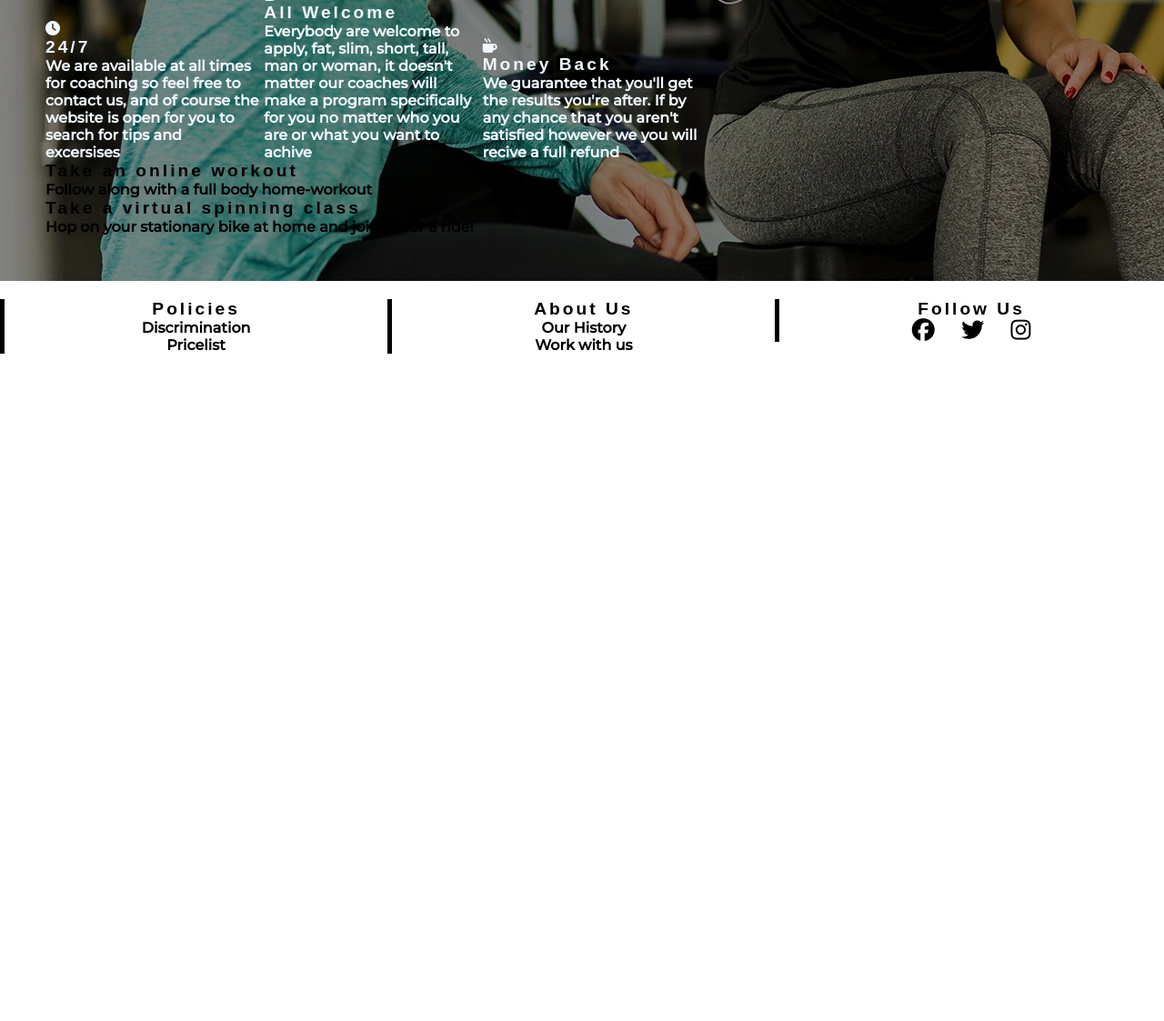
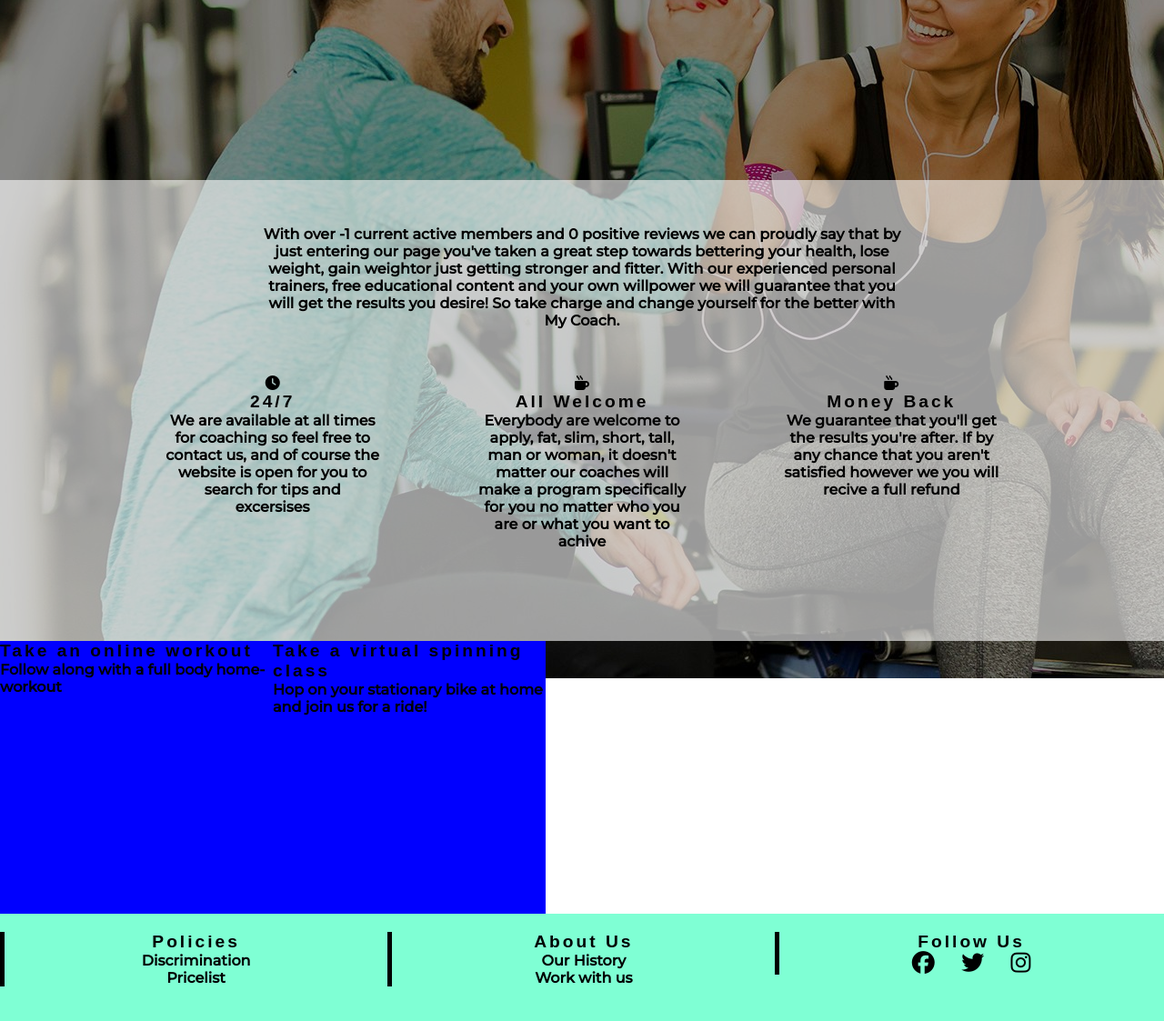
Before and after one commit to RobinGJonsson/Portfolio-Project-1, a plain HTML site: page index.html in a window 1280 px wide. Shown: the part 655-1778 px from the top of the page at 91% size. Before the commit the page ends 1134 px from the top, so only its background shows below. Drawn offline with Linux system fonts and the light colour scheme.

Commit message:
add style to footer and motivation, trying to position train-with-us elements

```diff
--- a/assets/css/style.css
+++ b/assets/css/style.css
@@ -7,6 +7,7 @@
 }
 
 body {
+    background: url(../images/personal-fitness-trainer.jpg) no-repeat center center;
     font-family: Montserrat, sans-serif;
     font-weight: 600;
 }
@@ -81,19 +82,13 @@ nav > a{
     list-style: none;
 }
 
-#motivation {
-    background: url(../images/personal-fitness-trainer.jpg) no-repeat center center rgba(0, 0, 0, 0.6);
-    color: aliceblue;
-    margin-top: 100px;
-    padding: 50px;
-}
-
 #special-offer {
     background-color: rgba(0, 0, 0, 0.6);
+    color: white;
     width: 33%;
     border-radius: 10px;
-    margin: 50px;
-    padding: 30px;
+    margin: 300px 0px 200px 100px;
+    padding: 50px;
 }
 #special-offer h2{
     font-size: 300%;
@@ -104,12 +99,51 @@ nav > a{
     text-align: center;
 }
 
+#motivation {
+    background: rgba(255, 255, 255, 0.6);
+    overflow: auto;
+    color: black;
+    margin-top: 100px;
+    padding: 50px;
+}
+
+#motivation > p {
+    width: 60%;
+    text-align: center;
+    margin: 0 auto;
+}
+
 .why-us {
     width: 20%;
     display: inline-block;
+    margin: 50px;
+    vertical-align: top;
+    text-align: center;
+}
+
+#why-us-container{
+    width: 100%;
+    text-align: center;
+    margin: 0 auto;
+}
+
+.train-with-us {
+    height: 300px;
+    width: 300px;
+    background-color: blue;
+}
+
+#spinning-class {
+    float: left;
+}
+
+#workout-class {
+    float: left;
 }
 
 footer {
+    clear: both;
+    background-color: aquamarine;
     height: 150px;
     width: 100%;
     padding-top: 20px;
--- a/index.html
+++ b/index.html
@@ -28,19 +28,19 @@
             <a id="signup" class="button" href="signup.html">Sign Up</a>
         </nav>
     </header>
-    <section id="motivation">
     <div id="special-offer">
         <h2>Start now for only $0/month!</h2>
         <p>Find your motivation with us and take the next step to make a positive change in your life</p>
         <a id="signup" class="button" href="signup.html">Sign Up</a>
     </div>
+    <section id="motivation">
         <p>
             With over -1 current active members and 0 positive reviews we can proudly say that by just entering our page
             you've taken a great step towards bettering your health, lose weight, gain weightor just getting stronger and fitter.
             With our experienced personal trainers, free educational content and your own willpower we will guarantee that you
             will get the results you desire! So take charge and change yourself for the better with My Coach.
         </p>
-        <div>
+        <div id="why-us-container">
             <div class="why-us">
                 <i class="fa-solid fa-clock"></i>
                 <h2>24/7</h2>
@@ -61,22 +61,27 @@
                     you will recive a full refund</p>
             </div>
         </div>
-        <div id="train-with-us">
+    </section>
+    <div class="train-with-us" id="workout-class">
         <a href="https://www.youtube.com/watch?v=oAPCPjnU1wA" target="_blank">
-                <div id="online-class"></div>
             <h2>Take an online workout</h2>
             <p>Follow along with a full body home-workout</p>
         </a>
+    </div>
+    <div class="image-container">
+        <picture>
+        </picture>
+    </div>
+    <div class="train-with-us" id="spinning-class">
         <a href="https://www.youtube.com/watch?v=sOpm6E1lnpc" target="_blank">
-                <div id="spinning-class">
             <h2>Take a virtual spinning class</h2>
             <p>Hop on your stationary bike at home and join us for a ride!</p>
-                </div>
         </a>
     </div>
-    </section>
-    <section id="services"></section>
-
+    <div class="image-container">
+        <picture>
+        </picture>
+    </div>
     <footer>
         <div class="footer-content" id="polices">
             <h2>Policies</h2>
```
Lines whose indentation alone changed are shown as unchanged.
